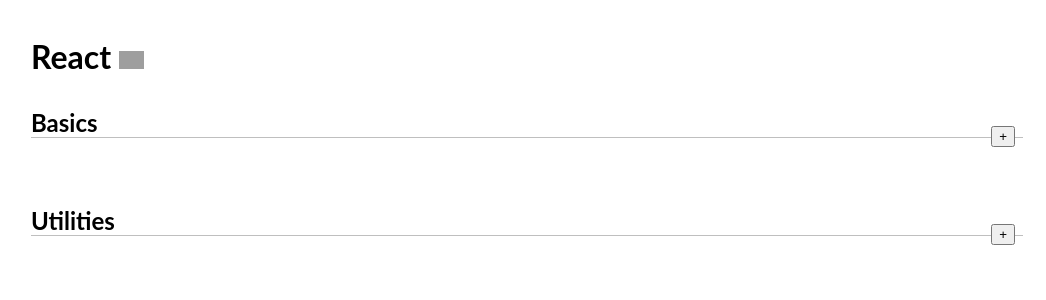
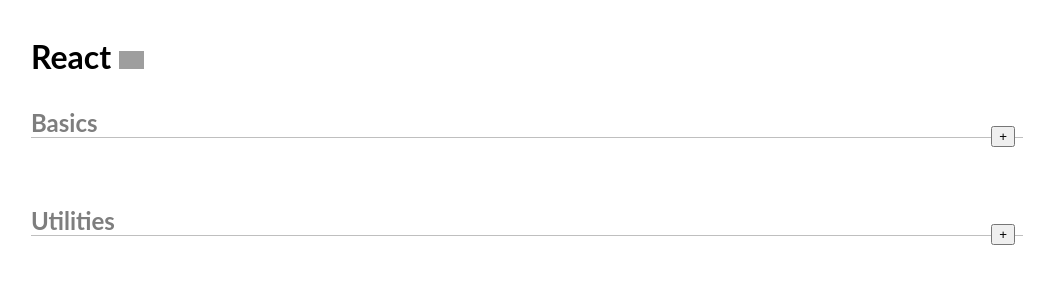
Before and after one commit to mkonemo/react-basics, a React (Create React App) app: page / in a window 1280 px wide. Shown: the top 300 px of the page, without its empty margins (113-1159 px from the left). Built offline with nearby package versions, Linux system fonts and the light colour scheme; grey boxes are pictures that could not be loaded.

Commit message:
1 file modified

```diff
--- a/src/style.css
+++ b/src/style.css
@@ -1,3 +1,7 @@
+:root {
+  --gray: #7e7e7e;
+}
+
 body {
   font-family: Lato;
   margin: 0 auto;
@@ -13,11 +17,13 @@ h2 {
   margin-top: 2rem;
   display: block;
   border-bottom: 1px rgba(0, 0, 0, 0.25) solid;
+  color: var(--gray);
 }
 
 h3 {
   margin: 0;
   margin-top: 1rem;
+  color: var(--gray);
 }
 
 ol > li::marker {
```
